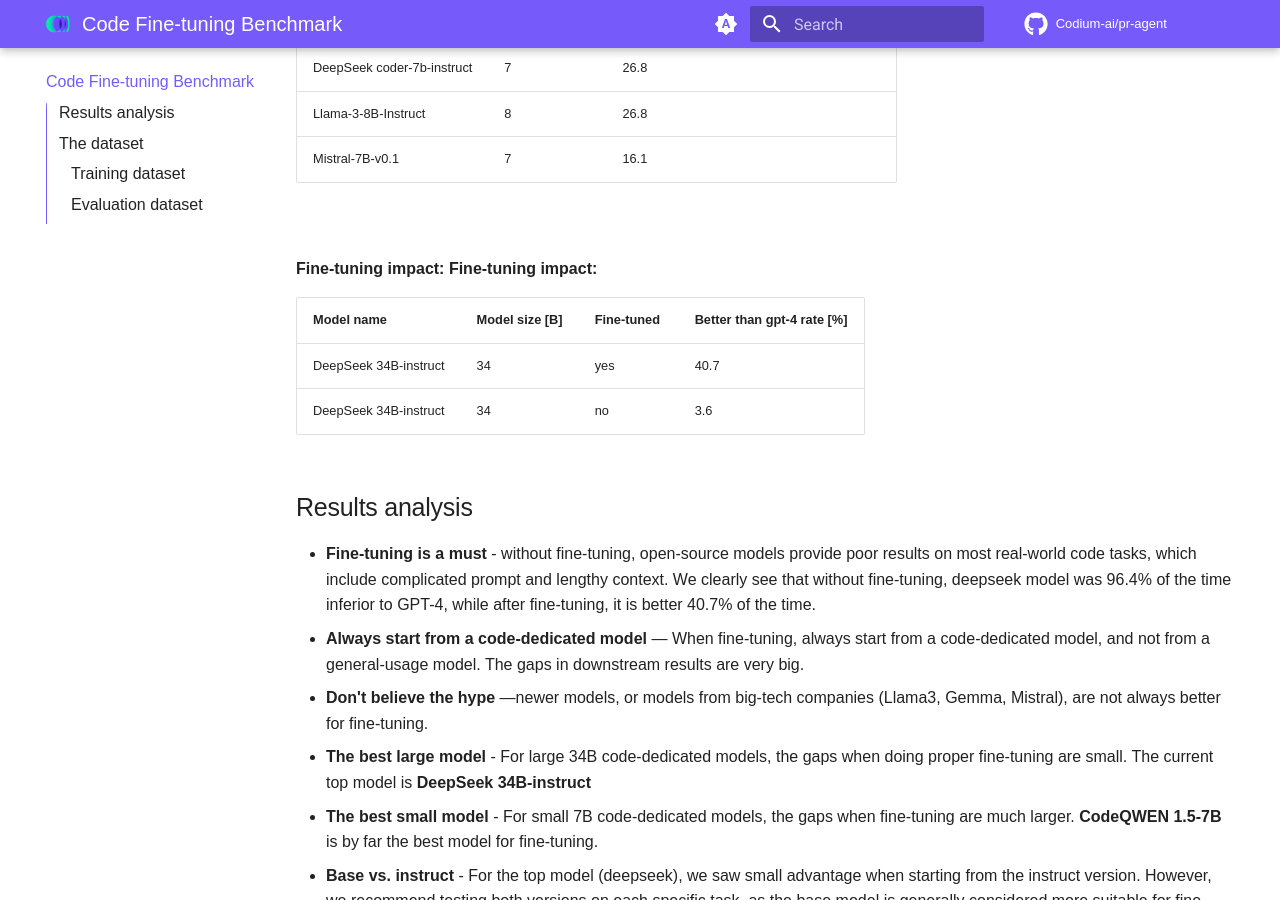
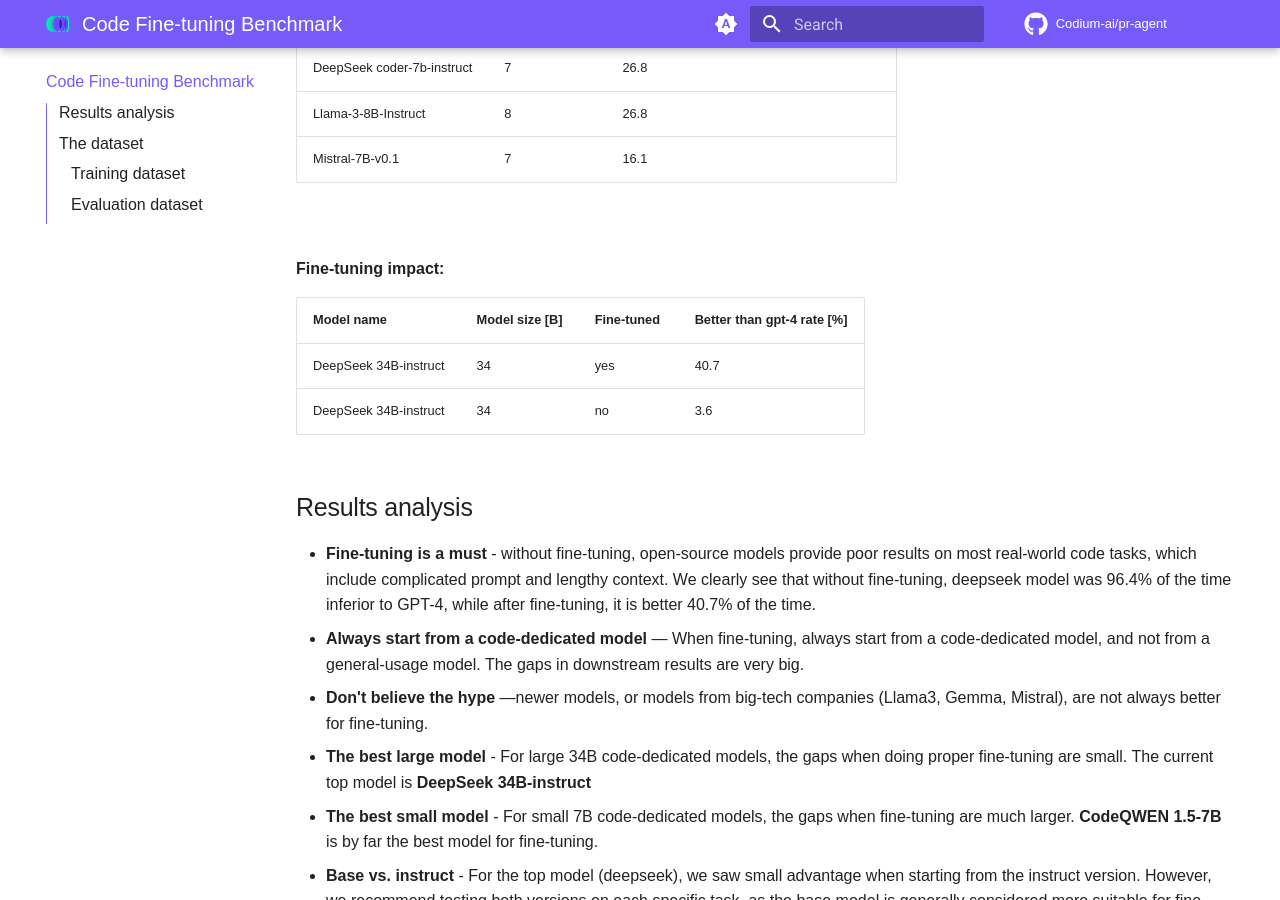
Before and after one commit to Codium-ai/pr-agent, an MkDocs documentation site: the page built from docs/docs/finetuning_benchmark/index.md, in a window 1280 px wide and 900 px high, scrolled down 1002 px. Built offline with MkDocs 1.6.1 and Material for MkDocs 9.7.7, drawn with Linux system fonts in a browser that asks for light colours; comment, search, counter and statistics services are not loaded.

Commit message:
Removed duplicaiton line

```diff
--- a/docs/docs/finetuning_benchmark/index.md
+++ b/docs/docs/finetuning_benchmark/index.md
@@ -32,7 +32,6 @@
 
 <br>
 
-**Fine-tuning impact:**
 **Fine-tuning impact:**
 
 | Model name                | Model size [B] | Fine-tuned | Better than gpt-4 rate [%] |
```
